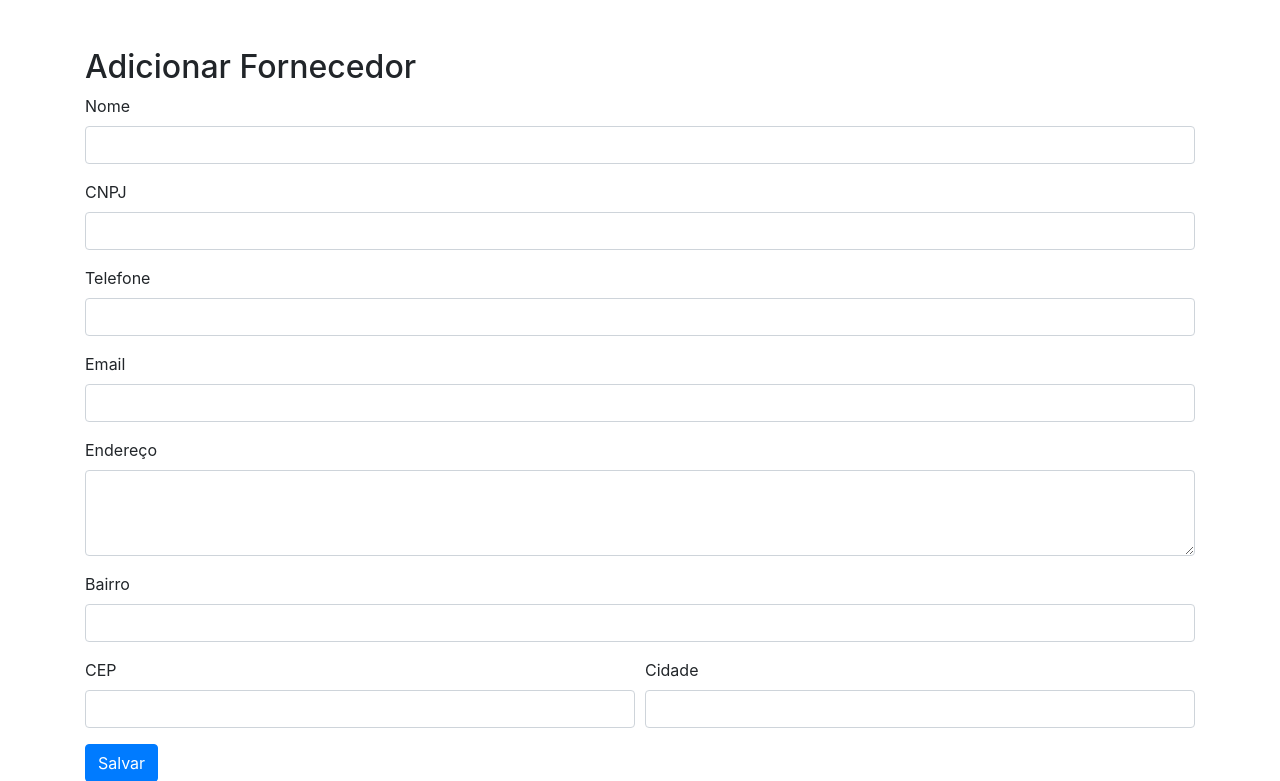
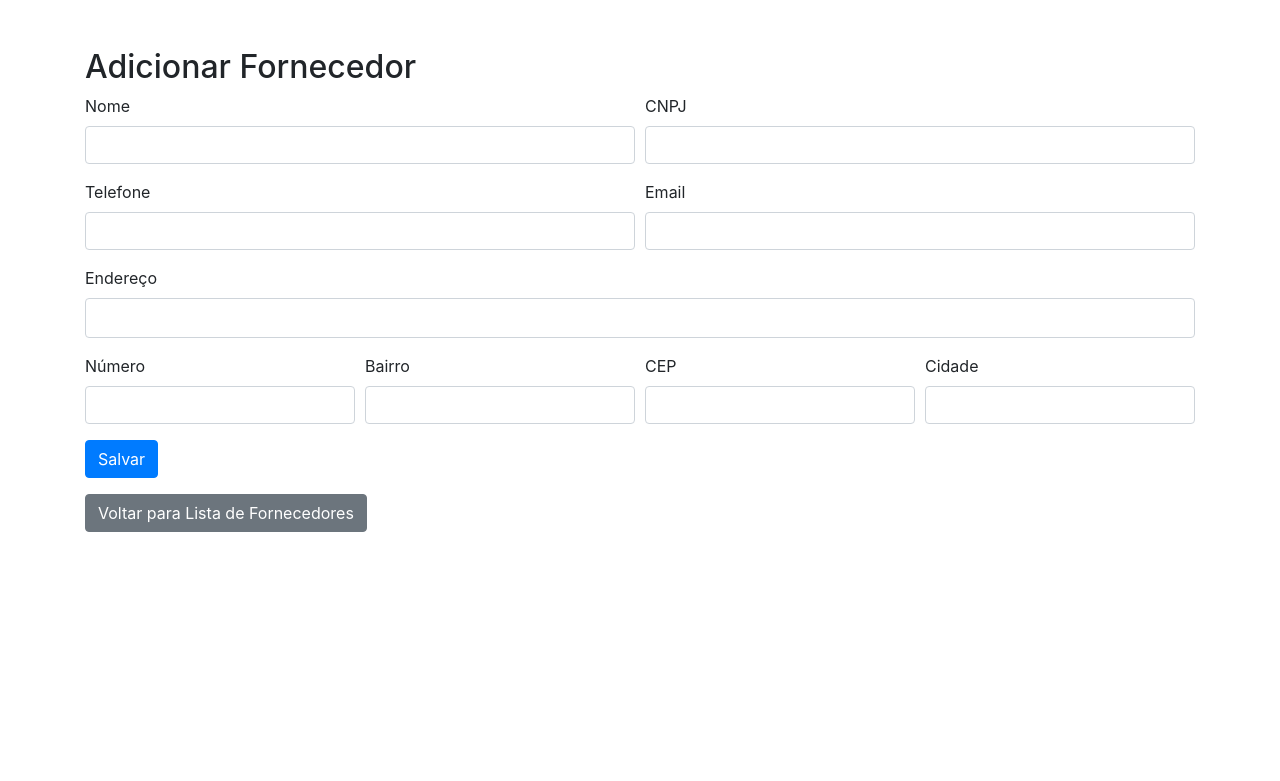
Before and after one commit to lecunha23/EditoraLivro, a Django app: page /fornecedores/adicionar/ in a window 1280 px wide. Shown: the top 781 px of the page. After the commit the page ends 532 px from the top, so only its background shows below. Run offline with Django 5.2, Linux system fonts and the light colour scheme; some libraries are stand-ins or nearby versions.

Commit message:
feat: campo cep, cnpj,  aceitando só numeros, e limitando caracteres nos campos especificos.

```diff
--- a/fornecedores/forms.py
+++ b/fornecedores/forms.py
@@ -1,7 +1,25 @@
-from django import  forms
+from django import forms
 from .models import Fornecedor
+from .utils import validar_cnpj
 
 class FornecedorForm(forms.ModelForm):
     class Meta:
         model = Fornecedor
         fields = ['nome', 'cnpj', 'telefone', 'email', 'endereco', 'bairro', 'cep', 'cidade']
+
+    def clean_cnpj(self):
+        cnpj = self.cleaned_data.get('cnpj')
+
+        # Verifica se o CNPJ tem exatamente 14 caracteres
+        if len(cnpj) != 14:
+            raise forms.ValidationError('O CNPJ deve ter exatamente 14 caracteres.')
+
+        # Verifica se o CNPJ contém apenas dígitos (números)
+        if not cnpj.isdigit():
+            raise forms.ValidationError('O CNPJ deve conter apenas números.')
+
+        # Verifica se o CNPJ é válido usando a função validar_cnpj
+        if not validar_cnpj(cnpj):
+            raise forms.ValidationError('CNPJ inválido.')
+
+        return cnpj
--- a/fornecedores/models.py
+++ b/fornecedores/models.py
@@ -1,6 +1,8 @@
 
 
 from django.db import models
+from .utils import validar_cnpj
+from django.core.exceptions import ValidationError
 
 class Fornecedor(models.Model):
     nome = models.CharField(max_length=255)
@@ -14,3 +16,7 @@
 
     def __str__(self):
         return self.nome
+
+    def clean(self):
+        if not validar_cnpj(self.cnpj):
+            raise ValidationError({'cnpj': 'CNPJ inválido.'})
--- a/fornecedores/templates/fornecedores/adicionar_fornecedor.html
+++ b/fornecedores/templates/fornecedores/adicionar_fornecedor.html
@@ -1,5 +1,3 @@
-
-
 <!DOCTYPE html>
 <html lang="pt-BR">
 <head>
@@ -7,44 +5,55 @@
     <meta name="viewport" content="width=device-width, initial-scale=1.0">
     <title>Adicionar Fornecedor</title>
     <link href="https://stackpath.bootstrapcdn.com/bootstrap/4.5.2/css/bootstrap.min.css" rel="stylesheet">
+    <style>
+
+    </style>
 </head>
 <body>
     <div class="container mt-5">
         <h2>Adicionar Fornecedor</h2>
         <form method="post">
             {% csrf_token %}
-            <div class="form-group">
+            <div class="form-row">
+                <div class="form-group col-md-6">
                     <label for="nome">Nome</label>
-                <input type="text" class="form-control" id="nome" name="nome" required>
+                    <input type="text" class="form-control" id="nome" required maxlength=60 name="nome" required>
                 </div>
-            <div class="form-group">
+                <div class="form-group col-md-6">
                     <label for="cnpj">CNPJ</label>
-                <input type="text" class="form-control" id="cnpj" name="cnpj" required>
+                    <input type="text" class="form-control" id="cnpj" name="cnpj" required maxlength="14" pattern="[0-9]{14}" oninput="this.value = this.value.replace(/\D/g, '')">
                 </div>
-            <div class="form-group">
+            </div>
+            <div class="form-row">
+                <div class="form-group col-md-6">
                     <label for="telefone">Telefone</label>
-                <input type="text" class="form-control" id="telefone" name="telefone" required>
+                    <input type="text" class="form-control" id="telefone" name="telefone" required pattern="[0-9]{10,11}" maxlength="15" oninput="this.value = this.value.replace(/\D/g, '')">
                 </div>
-            <div class="form-group">
+                <div class="form-group col-md-6">
                     <label for="email">Email</label>
-                <input type="email" class="form-control" id="email" name="email" required>
+                    <input type="email" class="form-control" id="email" required maxlength="50" name="email" required>
+                </div>
             </div>
             <div class="form-group">
                 <label for="endereco">Endereço</label>
-                <textarea class="form-control" id="endereco" name="endereco" rows="3" required></textarea>
-            </div>
-            <div class="form-group">
-                <label for="bairro">Bairro</label>
-                <input type="text" class="form-control" id="bairro" name="bairro" required>
+                <textarea class="form-control" id="endereco" name="endereco" style="height: 40px; resize: none;" maxlength="150" required></textarea>
             </div>
             <div class="form-row">
-                <div class="form-group col-md-6">
+                <div class="form-group col-md-3">
+                    <label for="numero">Número</label>
+                    <input type="text" class="form-control" id="numero" required maxlength="10" name="numero" required>
+                </div>
+                <div class="form-group col-md-3">
+                    <label for="bairro">Bairro</label>
+                    <input type="text" class="form-control" id="bairro" required maxlength="30" name="bairro" required>
+                </div>
+                <div class="form-group col-md-3">
                     <label for="cep">CEP</label>
-                    <input type="text" class="form-control" id="cep" name="cep" required>
+                    <input type="text" class="form-control" id="cep" name="cep" required maxlength="15" pattern="[0-9]{8}" oninput="this.value = this.value.replace(/\D/g, '')">
                 </div>
-                <div class="form-group col-md-6">
+                <div class="form-group col-md-3">
                     <label for="cidade">Cidade</label>
-                    <input type="text" class="form-control" id="cidade" name="cidade" required>
+                    <input type="text" class="form-control" id="cidade" required maxlength="20" name="cidade" required>
                 </div>
             </div>
             <button type="submit" class="btn btn-primary">Salvar</button>
--- a/fornecedores/views.py
+++ b/fornecedores/views.py
@@ -1,7 +1,6 @@
-
-
 from django.shortcuts import render, get_object_or_404, redirect
 from .models import Fornecedor
+from .forms import FornecedorForm
 
 def lista_fornecedores(request):
     fornecedores = Fornecedor.objects.all()
@@ -9,17 +8,13 @@
 
 def adicionar_fornecedor(request):
     if request.method == 'POST':
-        nome = request.POST['nome']
-        cnpj = request.POST['cnpj']
-        telefone = request.POST['telefone']
-        email = request.POST['email']
-        endereco = request.POST['endereco']
-        bairro = request.POST['bairro']
-        cep = request.POST['cep']
-        cidade = request.POST['cidade']
-        Fornecedor.objects.create(nome=nome, cnpj=cnpj, telefone=telefone, email=email, endereco=endereco, bairro=bairro, cep=cep, cidade=cidade)
-        return redirect('lista_fornecedores')
-    return render(request, 'fornecedores/adicionar_fornecedor.html')
+        form = FornecedorForm(request.POST)
+        if form.is_valid():
+            form.save()
+            return redirect('lista_fornecedores')
+    else:
+        form = FornecedorForm()
+    return render(request, 'fornecedores/adicionar_fornecedor.html', {'form': form})
 
 def detalhe_fornecedor(request, pk):
     fornecedor = get_object_or_404(Fornecedor, pk=pk)
```
Also changed, not shown: fornecedores/templates/fornecedores/lista_fornecedores.html (added, +23 -0 lines), fornecedores/templates/lista_fornecedores.html (deleted, +0 -21 lines), fornecedores/utils.py (added, +21 -0 lines). Lines whose indentation alone changed are shown as unchanged.
